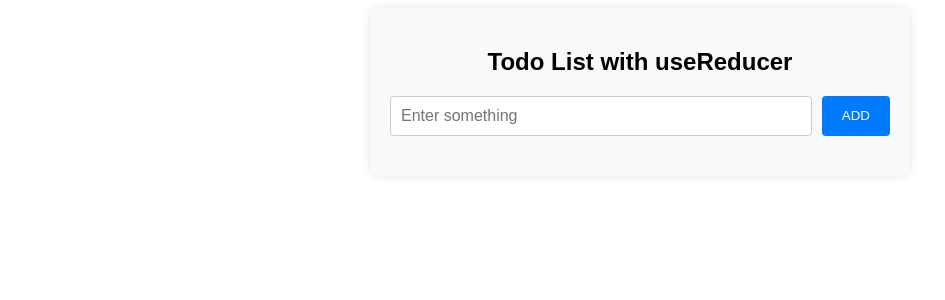
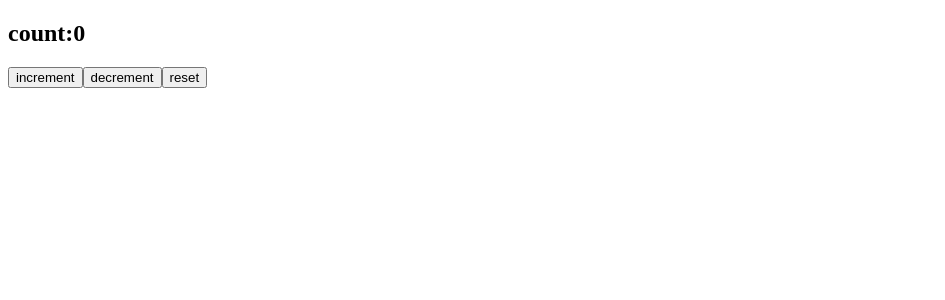
Before and after one commit to sayyedrabeeh/Python-FullStack, a React (Create React App) app in the folder full_react/: page / in a window 1280 px wide. Shown: the top 300 px of the page, without its empty margins (0-945 px from the left). Built offline with nearby package versions, Linux system fonts and the light colour scheme.

Commit message:
react pratical counter with redux

```diff
--- a/full_react/package.json
+++ b/full_react/package.json
@@ -3,12 +3,14 @@
   "version": "0.1.0",
   "private": true,
   "dependencies": {
+    "@reduxjs/toolkit": "^2.8.2",
     "@testing-library/dom": "^10.4.0",
     "@testing-library/jest-dom": "^6.6.3",
     "@testing-library/react": "^16.3.0",
     "@testing-library/user-event": "^13.5.0",
     "react": "^19.1.0",
     "react-dom": "^19.1.0",
+    "react-redux": "^9.2.0",
     "react-scripts": "5.0.1",
     "web-vitals": "^2.1.4"
   },
--- a/full_react/src/index.js
+++ b/full_react/src/index.js
@@ -17,11 +17,14 @@ import ReactDOM from 'react-dom/client';
 // import Calc from './react2/calculator_usereducer';
 // import Calc from './react2/calculator_usecontext';
 // import Addtwonum from './react2/usememo';
-import Todo from './react2/todolist';
-
+// import Todo from './react2/todolist';
+import { Provider } from 'react-redux'
+import Display,{store} from './react3/pratical/autocounter';
 const root = ReactDOM.createRoot(document.getElementById('root'));
 root.render(
   <React.StrictMode>
-    <Todo />
+    <Provider store={store}>
+      <Display/>
+    </Provider>
   </React.StrictMode>
 );
--- /dev/null
+++ b/full_react/src/react3/pratical/autocounter.jsx
@@ -0,0 +1,49 @@
+import React from "react";
+import {createSlice,configureStore  } from '@reduxjs/toolkit'
+import { useDispatch,useSelector } from 'react-redux'
+
+const counterSlice = createSlice({
+    name:'Counter',
+    initialState:{
+        count:0
+    },
+    reducers:{
+        incremet:(state) =>{
+            state.count+=1
+        },
+        decrement:(state) =>{
+            state.count-=1
+        },
+        reset :(state) =>{
+            state.count = 0
+        }
+    }
+})
+const { incremet,decrement,reset} = counterSlice.actions
+
+const  store = configureStore({
+    reducer:{
+    Counter : counterSlice.reducer
+}})
+
+export {store}
+
+function Display(){
+    const  count  = useSelector((state) => state.Counter.count)
+    const dispatch = useDispatch()
+
+    return(
+        <>
+        <h2>count:{count}</h2>
+
+        <button onClick={()=>dispatch(incremet())}>increment</button>
+        <button onClick={()=>dispatch(decrement())}>decrement</button>
+        <button onClick={() =>dispatch(reset())}>reset</button>
+
+        </>
+    )
+
+}
+
+
+export default Display
```
Also changed, not shown: 1 other file (tests, documents, lock files or other folders).
